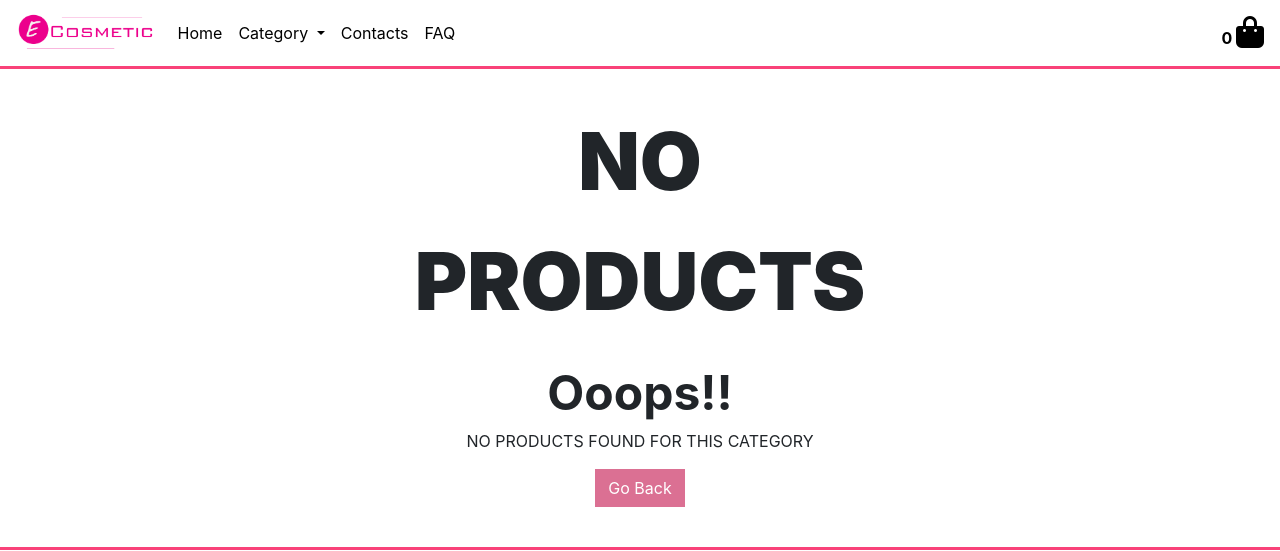
After one commit to MaungMaungOo/ecosmetic, a Flask app: page /view_products/Other in a window 1280 px wide. The commit adds this page. Shown: the top 551 px of the page. Run offline with Flask 2, Linux system fonts and the light colour scheme; tables that the repository leaves empty hold one stand-in row (values such as "Sample post"); some libraries are stand-ins or nearby versions.

Commit message:
added search by category

```diff
--- a/app/routes.py
+++ b/app/routes.py
@@ -111,11 +111,14 @@ def delete_product():
     products = Products.query.all()
     return render_template('delete_product.html', products=products, title='Delete Products')
 
-@app.route('/view_products')
-def view_products():
+@app.route('/view_products/<string:category>')
+def view_products(category):
     form = AddToCartForm()
-    products = Products.query.all()
-    return render_template('view_products.html', form=form, products=products, title='View Products')
+    no_product = False
+    products = Products.query.filter_by(category=category).all()
+    if not products:
+        no_product = True
+    return render_template('view_products.html', form=form, no_product=no_product, products=products, title='View Products')
 
 @app.route('/product_detail/<int:id>')
 def product_detail(id):
--- a/app/static/css/style.css
+++ b/app/static/css/style.css
@@ -59,9 +59,11 @@ body::-webkit-scrollbar-thumb {
 .dropdown:hover .dropdown-menu, .btn-group:hover .dropdown-menu{
     display: block;
 }
+
 .dropdown-menu{
     margin-top: 0;
 }
+
 .dropdown-toggle{
     margin-bottom: 2px;
 }
@@ -321,6 +323,11 @@ table td img {
     font-size: 10rem;
 }
 
+.error_page #noproduct {
+    font-weight: 1000;
+    font-size: 5rem;
+}
+
 .error_page #oops {
     font-size: 3rem;
 }
--- a/app/static/js/main.js
+++ b/app/static/js/main.js
@@ -27,7 +27,7 @@ function add_to_cart(id) {
                 $('#check'+id).prop("checked", false);
                 document.getElementById(id).className = "fa fa-heart-o";
             }
-        })
+        });
     }
     else {
         $("#error"+id).text("Please enter desire quantity in digit.");
@@ -47,7 +47,7 @@ function remove_cart_item(id, quantity, price) {
             $("#cart-total").text(data.total);
             $("#tr"+id).fadeOut();
         }
-    })
+    });
 }
 
 function goBack() {
@@ -81,9 +81,5 @@ function delete_product(id) {
         error: function(){
             alert("Error!");
         }
-    })
+    });
 }
-
-function search_by_category(category) {
-
-}
--- /dev/null
+++ b/app/templates/_no_product.html
@@ -0,0 +1,8 @@
+<div class="container">
+    <div class="col-lg-6 col-sm-3 error_page mx-auto">
+        <p id="noproduct">NO PRODUCTS</p>
+        <b id="oops">Ooops!!</b>
+        <p>NO PRODUCTS FOUND FOR THIS CATEGORY</p>
+        <button type="button" onclick="goBack()" class="custom-btn btn btn-primary mb-2">Go Back</button>
+    </div>
+</div>
--- a/app/templates/base.html
+++ b/app/templates/base.html
@@ -37,10 +37,10 @@
                         Category
                         </a>
                         <div class="dropdown-menu" aria-labelledby="navbarDropdownMenuLink">
-                            <a class="dropdown-item" onclick="search_by_category('sk')">Skincare Products</a>
-                            <a class="dropdown-item" onclick="search_by_category('m')">Makeups</a>
-                            <a class="dropdown-item" onclick="search_by_category('l')">Lipsticks</a>
-                            <a class="dropdown-item" onclick="search_by_category('o')">Other</a>
+                            <a class="dropdown-item" href="{{ url_for('view_products', category='Skincare Products') }}">Skincare Products</a>
+                            <a class="dropdown-item" href="{{ url_for('view_products', category='Makeups') }}">Makeups</a>
+                            <a class="dropdown-item" href="{{ url_for('view_products', category='Lipsticks') }}">Lipsticks</a>
+                            <a class="dropdown-item" href="{{ url_for('view_products', category='Other') }}">Other</a>
                         </div>
                     </li>
                     <li class="nav-item">
--- a/app/templates/view_products.html
+++ b/app/templates/view_products.html
@@ -2,10 +2,13 @@
 
 {% block content %}
 <div class="container product-list">
+    {% if no_product: %}
+        {% include '_no_product.html' %}
+    {% endif %}
     {% for product in products %}
     <div class="row col-sm products">
         <div class="col-sm-12 col-lg-3">
-            <img src="static/images/uploads/{{ product.profile_photo }}">
+            <img src="/static/images/uploads/{{ product.profile_photo }}">
         </div>
         <div class="card col-sm-12 col-lg-6">
             <div class="card-body">
```
